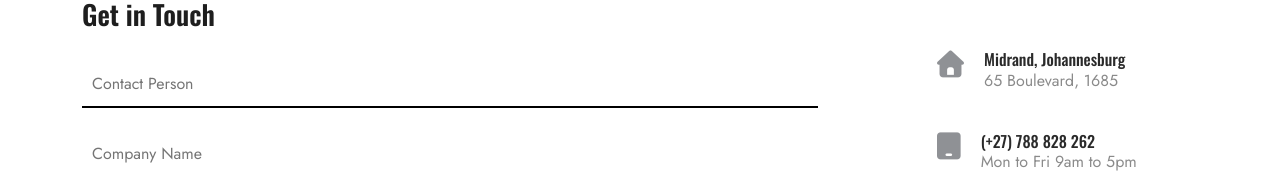
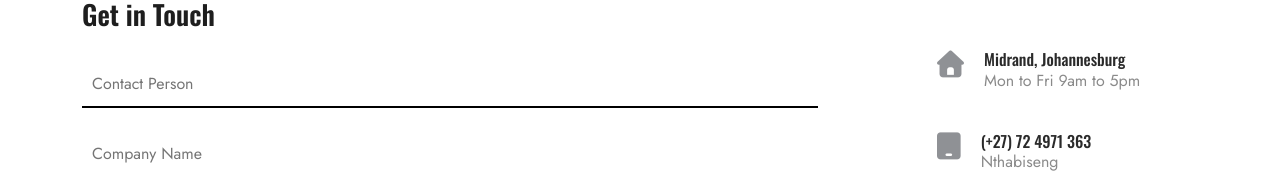
Before and after one commit to Chocolat-papii/prestigiousSolutions, a plain HTML site: page contact.html in a window 1280 px wide. Shown: the part 632-805 px from the top of the page. Drawn offline with nearby package versions, Linux system fonts and the light colour scheme; some packages are replaced by stand-ins of ours; a script that the page names is missing.

Commit message:
site update Feb2025

```diff
--- a/contact.html
+++ b/contact.html
@@ -555,14 +555,14 @@
                             <span class="contact-info__icon"><i class="fas fa-home"></i></span>
                             <div class="media-body">
                                 <h3>Midrand, Johannesburg</h3>
-                                <p>65 Boulevard, 1685</p>
+                                <p>Mon to Fri 9am to 5pm</p>
                             </div>
                         </div>
                         <div class="media contact-info">
                             <span class="contact-info__icon"><i class="fas fa-tablet"></i></span>
                             <div class="media-body">
-                                <h3>(+27) 788 828 262</h3>
-                                <p>Mon to Fri 9am to 5pm</p>
+                                <h3>(+27) 72 4971 363</h3>
+                                <p>Nthabiseng</p>
                             </div>
                         </div>
                         <div class="media contact-info">
```
